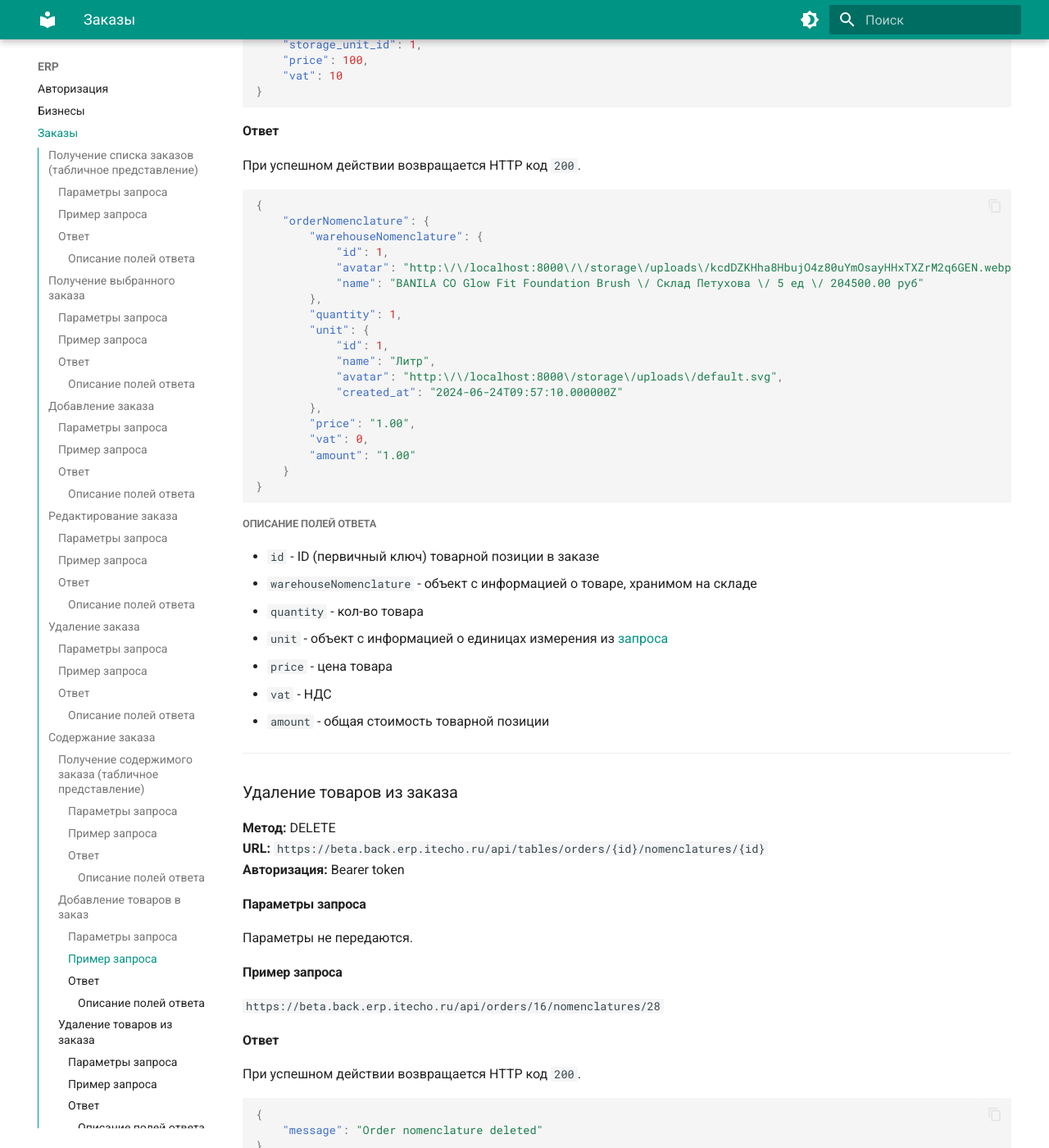
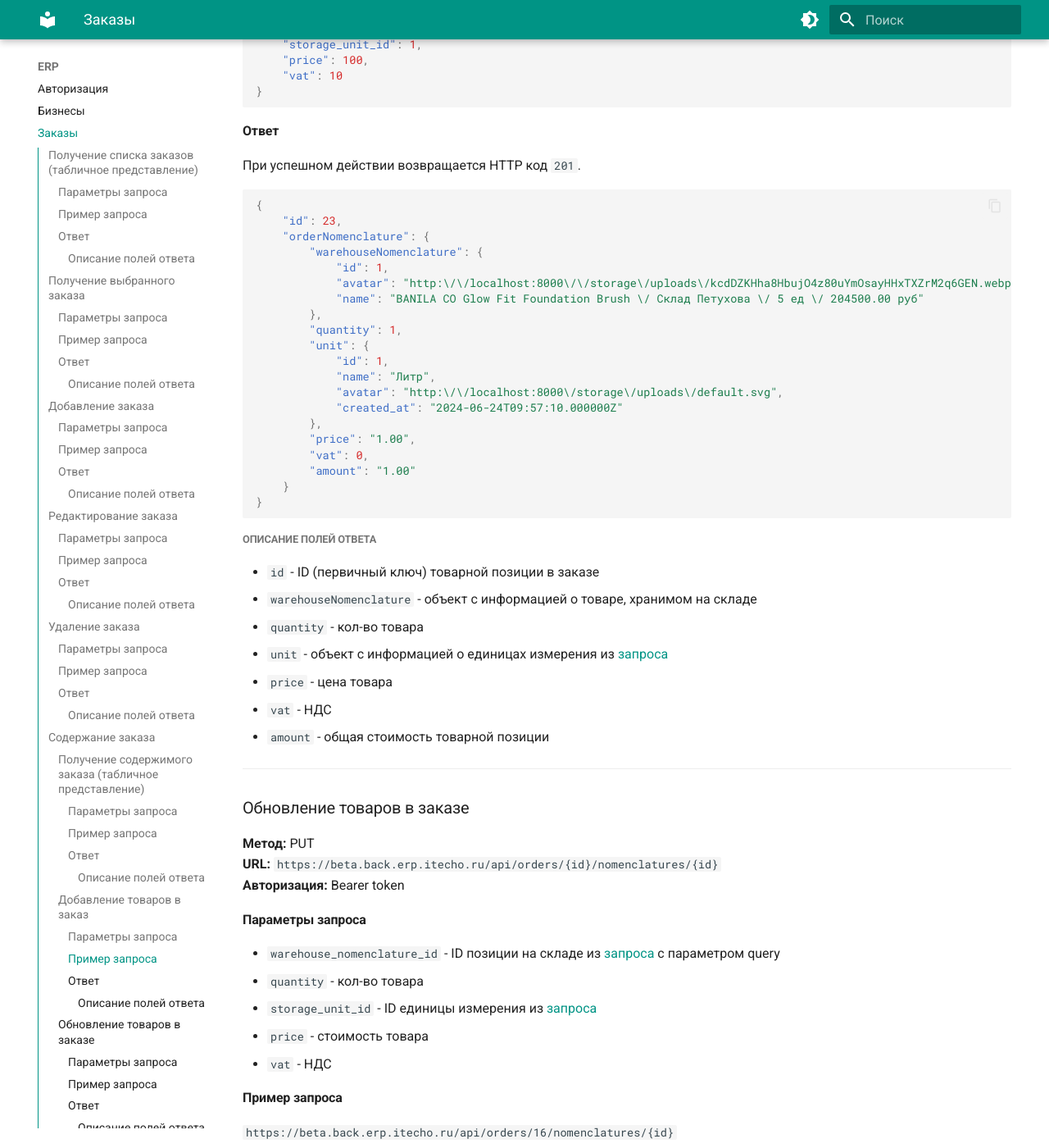
Before and after one commit to Krushanov/docs.erp.itecho.ru, an MkDocs documentation site: the page built from docs/ERP/Заказы.md, in a window 1280 px wide and 1400 px high, scrolled down 17878 px. Shown: the whole window at 82% size. Built offline with MkDocs 1.6.1 and Material for MkDocs 9.7.7, drawn with Linux system fonts in a browser that asks for light colours; some of the changed text lies outside the part shown.

Commit message:
Edit Заказы.md file.

````diff
--- a/docs/ERP/Заказы.md
+++ b/docs/ERP/Заказы.md
@@ -802,7 +802,7 @@
 ### Добавление товаров в заказ
 
 **Метод:** POST
-**URL:** `https://beta.back.erp.itecho.ru/api/tables/orders/{id}/nomenclatures`
+**URL:** `https://beta.back.erp.itecho.ru/api/orders/{id}/nomenclatures`
 **Авторизация:** Bearer token
 
 #### Параметры запроса
@@ -829,9 +829,76 @@
 
 #### Ответ
 
+При успешном действии возвращается HTTP код `201`.
+```json
+{
+	"id": 23,
+	"orderNomenclature": {
+		"warehouseNomenclature": {
+			"id": 1,
+			"avatar": "http:\/\/localhost:8000\/\/storage\/uploads\/kcdDZKHha8HbujO4z80uYmOsayHHxTXZrM2q6GEN.webp",
+			"name": "BANILA CO Glow Fit Foundation Brush \/ Склад Петухова \/ 5 ед \/ 204500.00 руб"
+		},
+		"quantity": 1,
+		"unit": {
+			"id": 1,
+			"name": "Литр",
+			"avatar": "http:\/\/localhost:8000\/storage\/uploads\/default.svg",
+			"created_at": "2024-06-24T09:57:10.000000Z"
+		},
+		"price": "1.00",
+		"vat": 0,
+		"amount": "1.00"
+	}
+}
+```
+
+##### Описание полей ответа
+
+- `id` - ID (первичный ключ) товарной позиции в заказе
+- `warehouseNomenclature` - объект с информацией о товаре, хранимом на складе
+- `quantity` - кол-во товара
+- `unit` - объект с информацией о единицах измерения из [запроса](Справочники.md#получение-списка-единиц-измерения)
+- `price` - цена товара
+- `vat` - НДС
+- `amount` - общая стоимость товарной позиции
+
+---
+
+### Обновление товаров в заказе
+
+**Метод:** PUT
+**URL:** `https://beta.back.erp.itecho.ru/api/orders/{id}/nomenclatures/{id}`
+**Авторизация:** Bearer token
+
+#### Параметры запроса
+
+- `warehouse_nomenclature_id` - ID позиции на складе из [запроса](Остатки.md#получение-списка-остатков) с параметром query
+- `quantity` - кол-во товара
+- `storage_unit_id` - ID единицы измерения из [запроса](Справочники.md#получение-списка-единиц-измерения)
+- `price` - стоимость товара
+- `vat` - НДС
+
+#### Пример запроса
+
+`https://beta.back.erp.itecho.ru/api/orders/16/nomenclatures/{id}`
+
+```json
+{
+	"warehouse_nomenclature_id": 1,
+	"quantity": 1,
+	"storage_unit_id": 1,
+	"price": 100,
+	"vat": 10
+}
+```
+
+#### Ответ
+
 При успешном действии возвращается HTTP код `200`.
 ```json
 {
+	"id": 23,
 	"orderNomenclature": {
 		"warehouseNomenclature": {
 			"id": 1,
````
